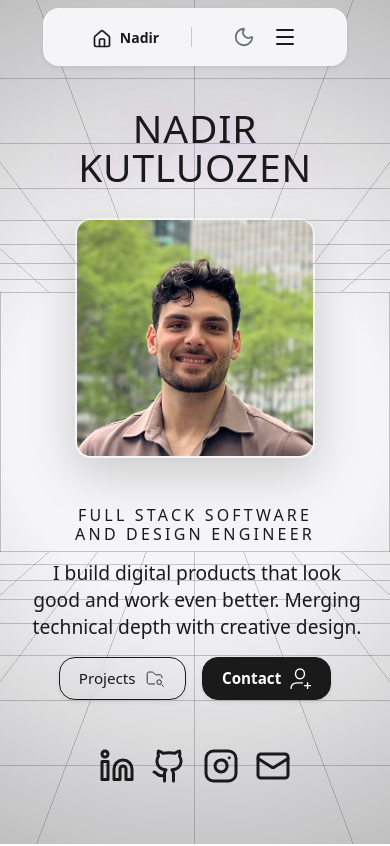
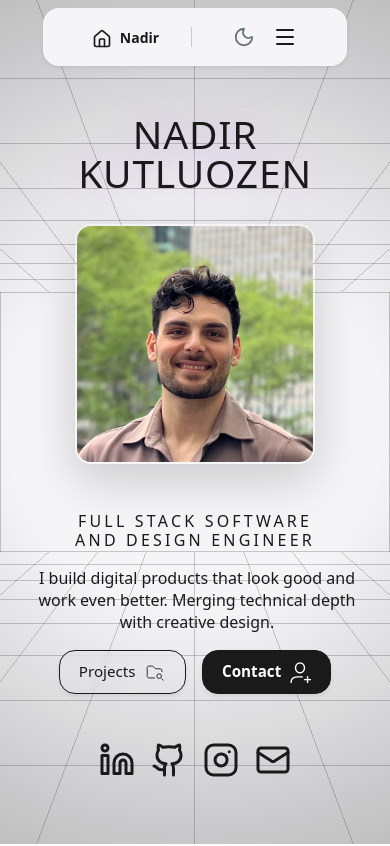
Before and after one commit to Nadir-Kutluozen/Portfolio, a Next.js app: page / in a window 390 px wide. Shown: the top 846 px of the page. Built offline with nearby package versions, Linux system fonts and the light colour scheme.

Commit message:
added new stuf here ad there

```diff
--- a/components/sections/hero/HeroSection.module.css
+++ b/components/sections/hero/HeroSection.module.css
@@ -94,6 +94,10 @@
         /* Space for navbar */
         padding-bottom: 2rem;
     }
+
+    .bio {
+        font-size: 1rem;
+    }
 }
 
 .imageContainer {
```
